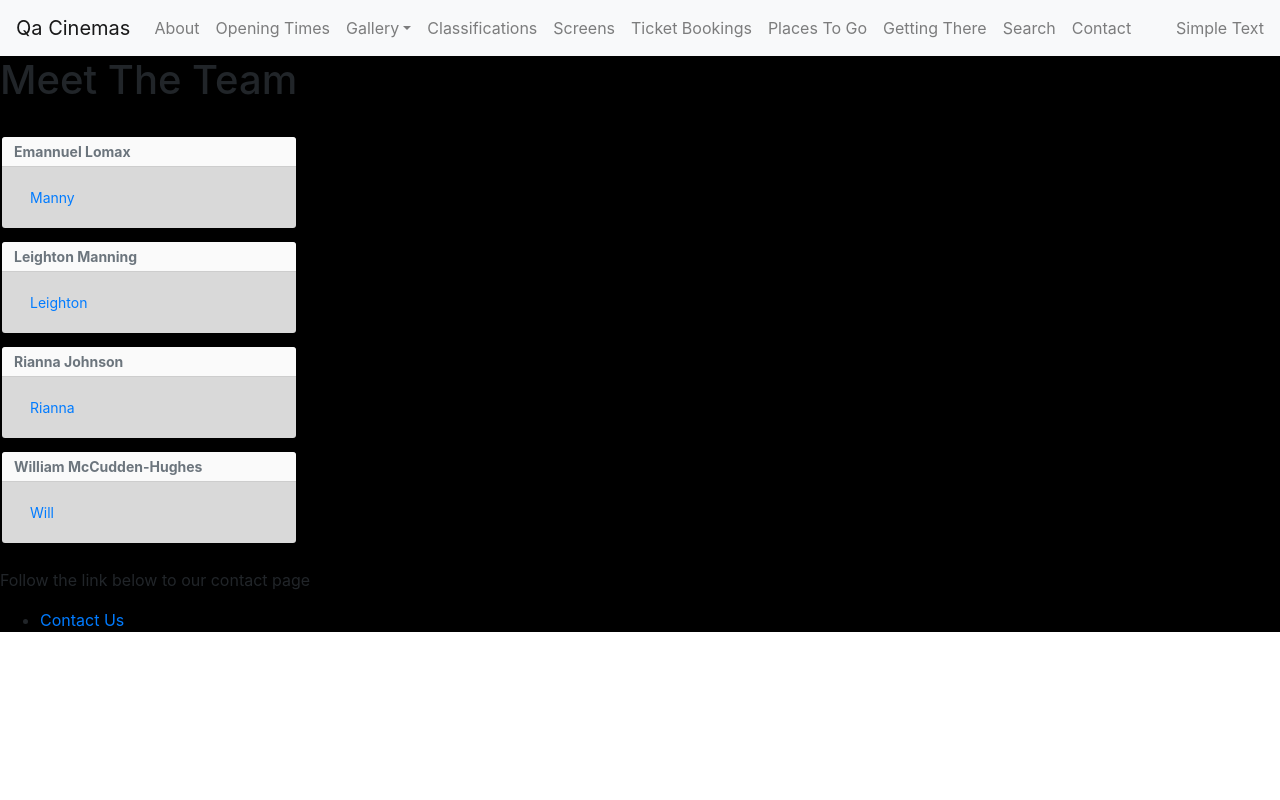
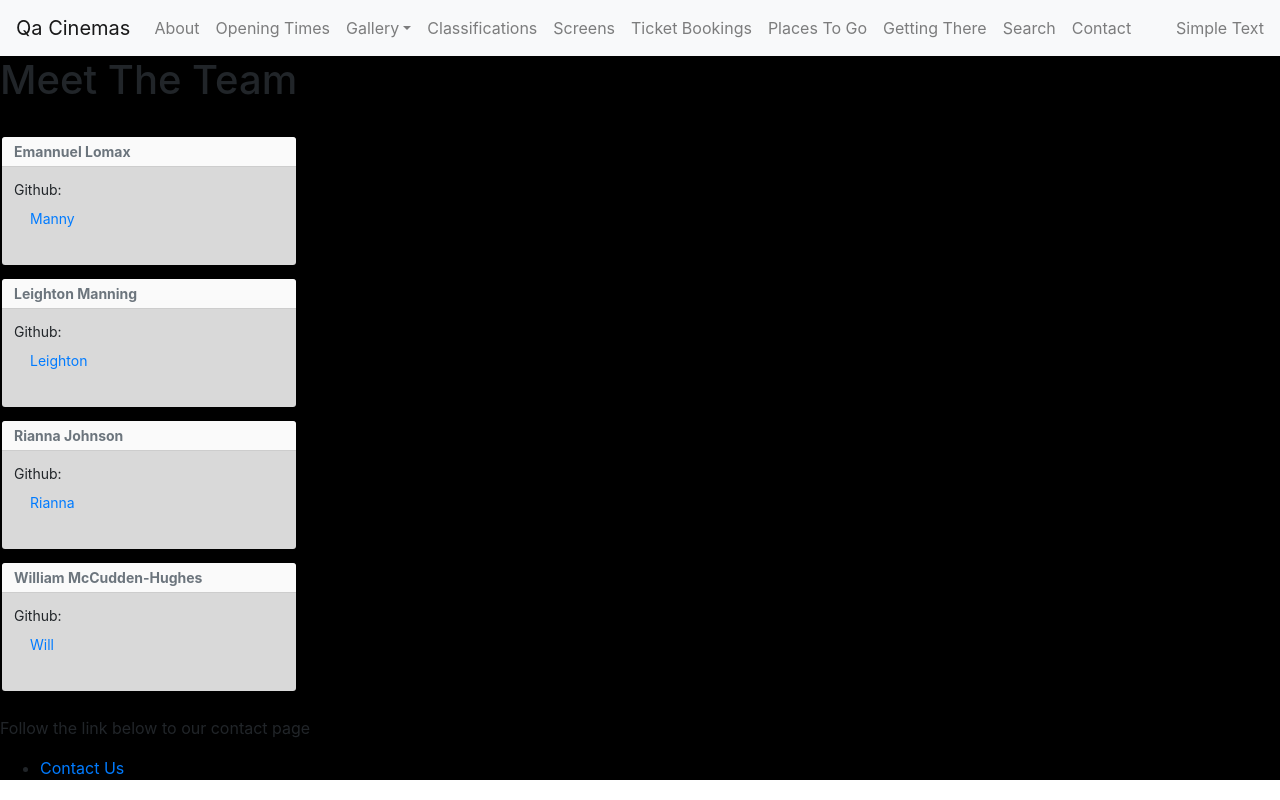
Before and after one commit to leightonmanningQA/QACinemas, a React (Create React App) app in the folder Frontend/qacinemas/: page /about in a window 1280 px wide. Built offline with nearby package versions, Linux system fonts and the light colour scheme.

Commit message:
Added link description

```diff
--- a/Frontend/qacinemas/src/Components/About/About.jsx
+++ b/Frontend/qacinemas/src/Components/About/About.jsx
@@ -15,7 +15,7 @@ const About = (props) => {
             Emannuel Lomax
           </ToastHeader>
           <ToastBody>
-          <a class="nav-link" href="https://github.com/qamanny" target="_blank">Manny</a>
+          <p>Github:<a class="nav-link" href="https://github.com/qamanny" target="_blank">Manny</a></p>
           </ToastBody>
         </Toast>
         {/* ------------------------------------------- */}
@@ -24,7 +24,7 @@ const About = (props) => {
             Leighton Manning
           </ToastHeader>
           <ToastBody>
-          <a class="nav-link" href="https://github.com/leightonmanningQA" target="_blank">Leighton</a>
+         <p>Github:<a class="nav-link" href="https://github.com/leightonmanningQA" target="_blank">Leighton</a></p>
           </ToastBody>
         </Toast>
         {/* ---------------------------------------------- */}
@@ -33,7 +33,7 @@ const About = (props) => {
             Rianna Johnson
           </ToastHeader>
           <ToastBody>
-          <a class="nav-link" href="https://github.com/RQAJohnson" target="_blank">Rianna</a>
+          <p>Github:<a class="nav-link" href="https://github.com/RQAJohnson" target="_blank">Rianna</a></p>
           </ToastBody>
         </Toast>
         {/* ---------------------------------------------- */}
@@ -42,7 +42,7 @@ const About = (props) => {
             William McCudden-Hughes
           </ToastHeader>
           <ToastBody>
-          <a class="nav-link" href="https://github.com/willmccuddenQA" target="_blank">Will</a>
+          <p>Github:<a class="nav-link" href="https://github.com/willmccuddenQA" target="_blank">Will</a></p>
           </ToastBody>
         </Toast>
       </div>
```
